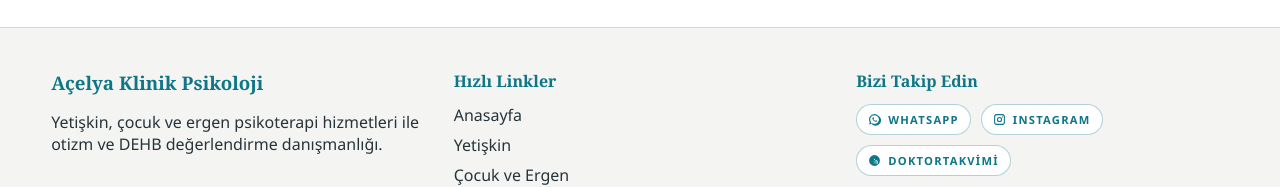
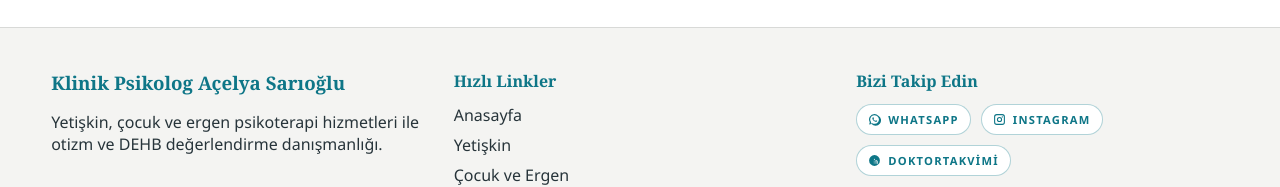
Before and after one commit to OmerYilmazlar/acelya-sarioglu, a React (Vite) app: page / in a window 1280 px wide. Shown: the part 9380-9567 px from the top of the page. Built offline with nearby package versions, Linux system fonts and the light colour scheme.

Commit message:
Update footer title to Klinik Psikolog Açelya Sarıoğlu

```diff
--- a/src/App.jsx
+++ b/src/App.jsx
@@ -1429,7 +1429,7 @@ function Footer() {
   return (
     <footer className="site-footer">
       <div>
-        <h3>Açelya Klinik Psikoloji</h3>
+        <h3>Klinik Psikolog Açelya Sarıoğlu</h3>
         <p>Yetişkin, çocuk ve ergen psikoterapi hizmetleri ile otizm ve DEHB değerlendirme danışmanlığı.</p>
       </div>
       <div>
```
